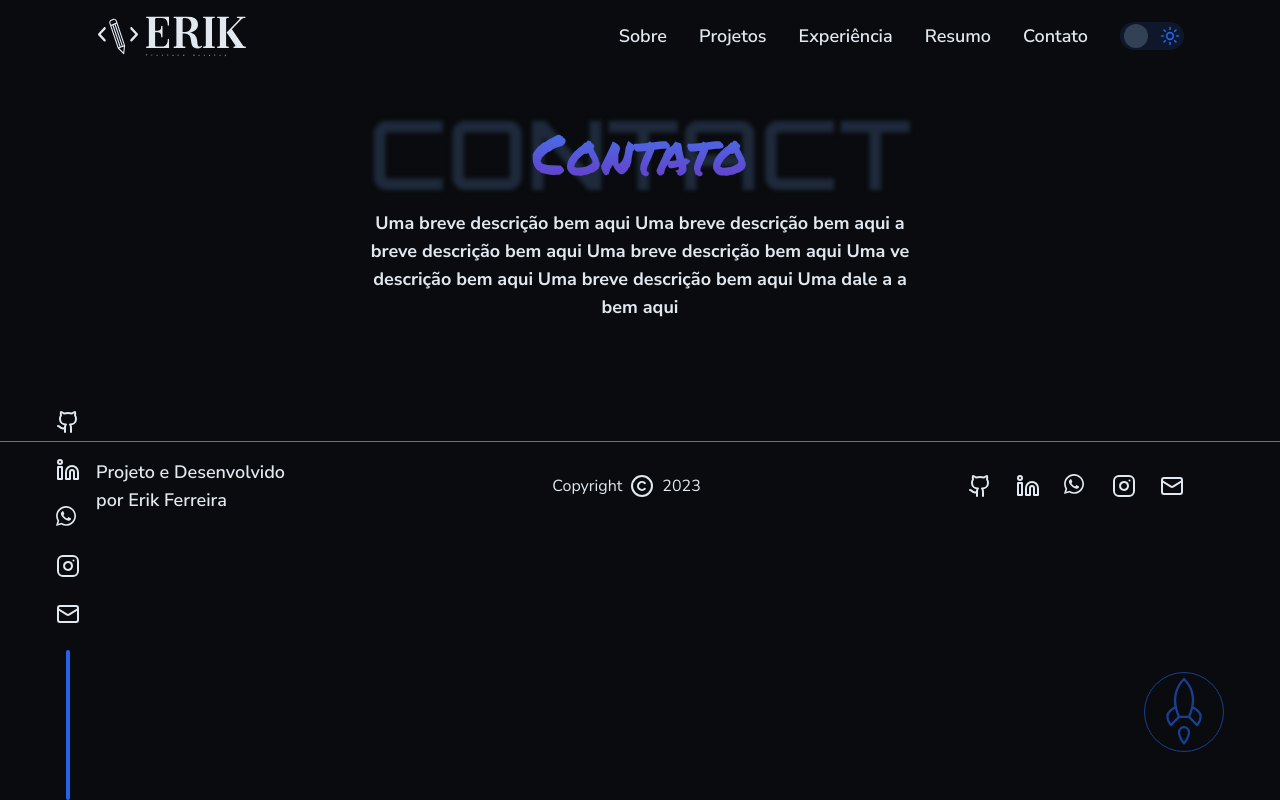
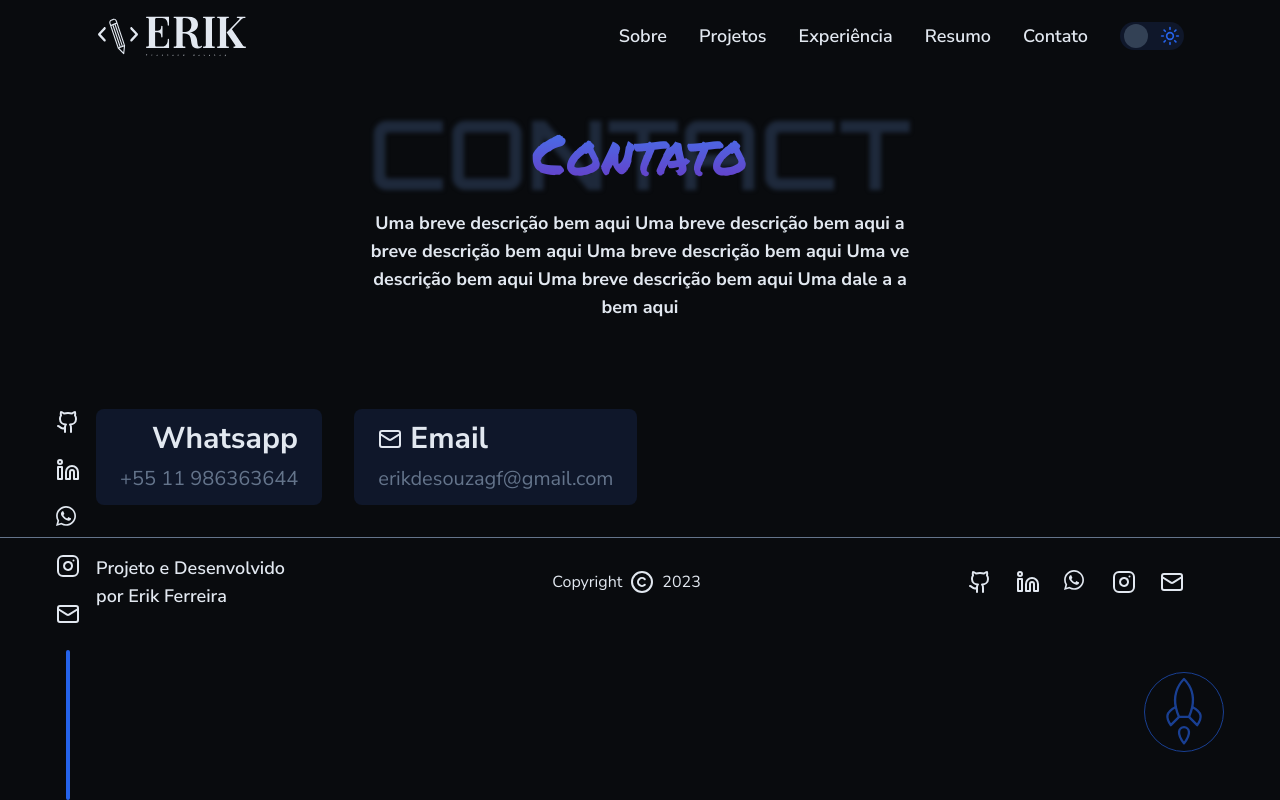
Before and after one commit to erik-ferreira/portfolio, a Next.js app: page /contact in a window 1280 px wide. Built offline with nearby package versions, Linux system fonts and the light colour scheme.

Commit message:
create socialCard

```diff
--- a/src/app/contact/page.tsx
+++ b/src/app/contact/page.tsx
@@ -1,10 +1,6 @@
-import Link from "next/link"
-import Image from "next/image"
-
-import { Icon } from "@/components/Icon"
 import { Title } from "@/components/Title"
+import { SocialCard } from "@/components/SocialCard"
 import { Description } from "@/components/Description"
-import { IconSvgExternal } from "@/components/IconSvgExternal"
 
 export default function Contact() {
   return (
@@ -14,7 +10,12 @@ export default function Contact() {
         <Description label="Uma breve descrição bem aqui Uma breve descrição bem aqui a breve descrição bem aqui Uma breve descrição bem aqui Uma ve descrição bem aqui Uma breve descrição bem aqui Uma dale a a bem aqui" />
       </section>
 
-      <article></article>
+      <article>
+        <div className="flex gap-8">
+          <SocialCard />
+          <SocialCard variant="mail" />
+        </div>
+      </article>
     </main>
   )
 }
--- a/src/components/IconSvgExternal.tsx
+++ b/src/components/IconSvgExternal.tsx
@@ -5,11 +5,13 @@ import { externalIcons } from "@/defaults/icons"
 
 interface IconSvgExternalProps extends ComponentProps<"svg"> {
   type?: keyof typeof externalIcons
+  enabledHover?: boolean
 }
 
 export function IconSvgExternal({
   type = "WhatsApp",
   className,
+  enabledHover = true,
   ...rest
 }: IconSvgExternalProps) {
   const Component = externalIcons[type]
@@ -22,7 +24,10 @@ export function IconSvgExternal({
       fill="none"
       xmlns="http://www.w3.org/2000/svg"
       className={twMerge(
-        "w-6 h-6 fill-slate-200 hover:fill-blue-600 transition-colors",
+        "w-6 h-6 fill-slate-200",
+        {
+          "hover:fill-blue-600 transition-colors": enabledHover,
+        },
         className
       )}
       {...rest}
--- /dev/null
+++ b/src/components/SocialCard.tsx
@@ -0,0 +1,52 @@
+import Link from "next/link"
+import { ComponentProps } from "react"
+import { tv, VariantProps } from "tailwind-variants"
+
+import { socialCardsDefaults } from "@/defaults/socialCards"
+
+const socialCard = tv({
+  slots: {
+    base: "bg-section px-6 py-3 flex flex-col gap-2 w-fit rounded-lg",
+    link: "text-slate-500 text-xl transition-colors",
+  },
+
+  variants: {
+    variant: {
+      whatsapp: {
+        link: "hover:text-green-whatsapp",
+      },
+      mail: {
+        link: "hover:text-red-mail",
+      },
+    },
+  },
+
+  defaultVariants: {
+    variant: "whatsapp",
+  },
+})
+
+type SocialCardProps = VariantProps<typeof socialCard> &
+  ComponentProps<"div"> & {}
+
+export function SocialCard({
+  className,
+  variant = "whatsapp",
+  ...rest
+}: SocialCardProps) {
+  const card = socialCardsDefaults[variant]
+  const { base, link } = socialCard({ className, variant })
+
+  return (
+    <div className={base()} {...rest}>
+      <div className="flex items-center gap-2 text-3xl font-bold">
+        {card.Icon}
+        {card.label}
+      </div>
+
+      <Link href={card.href} className={link()}>
+        {card.value}
+      </Link>
+    </div>
+  )
+}
--- /dev/null
+++ b/src/defaults/socialCards.tsx
@@ -0,0 +1,23 @@
+import { Icon } from "@/components/Icon"
+import { IconSvgExternal } from "@/components/IconSvgExternal"
+
+export const socialCardsDefaults = {
+  whatsapp: {
+    Icon: (
+      <IconSvgExternal
+        type="WhatsApp"
+        className="w-7 h-7 fill-green-whatsapp"
+        enabledHover={false}
+      />
+    ),
+    label: "Whatsapp",
+    href: "/",
+    value: "+55 11 986363644",
+  },
+  mail: {
+    Icon: <Icon name="Mail" className="w-7 h-7 text-red-mail" />,
+    label: "Email",
+    href: "/",
+    value: "erikdesouzagf@gmail.com",
+  },
+} as const
--- a/tailwind.config.ts
+++ b/tailwind.config.ts
@@ -25,6 +25,9 @@ const config: Config = {
       colors: {
         page: "#090B0E",
         section: "#0F172A",
+
+        "green-whatsapp": "#128C7E",
+        "red-mail": "#DB4437",
 
         dark: {
           50: "#e6e6e6",
```
